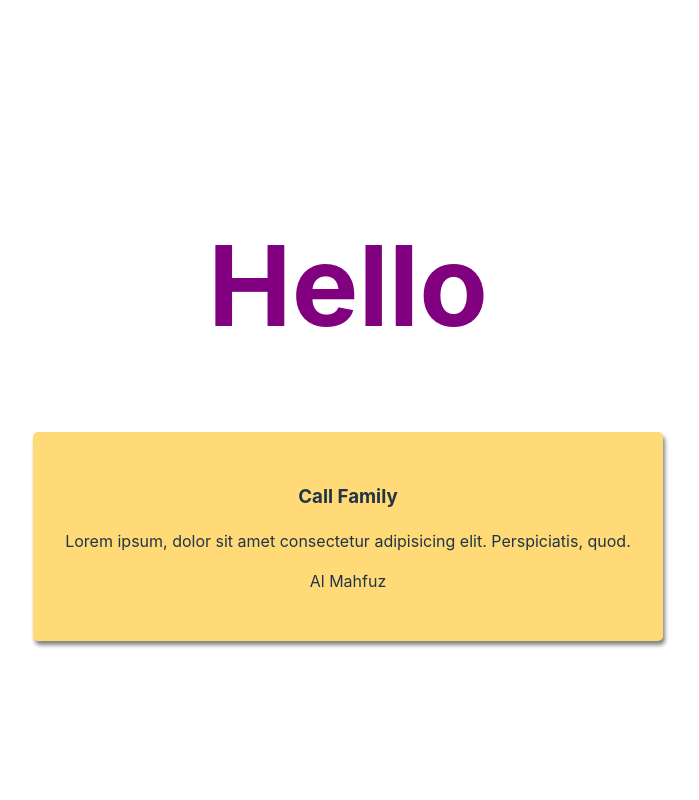
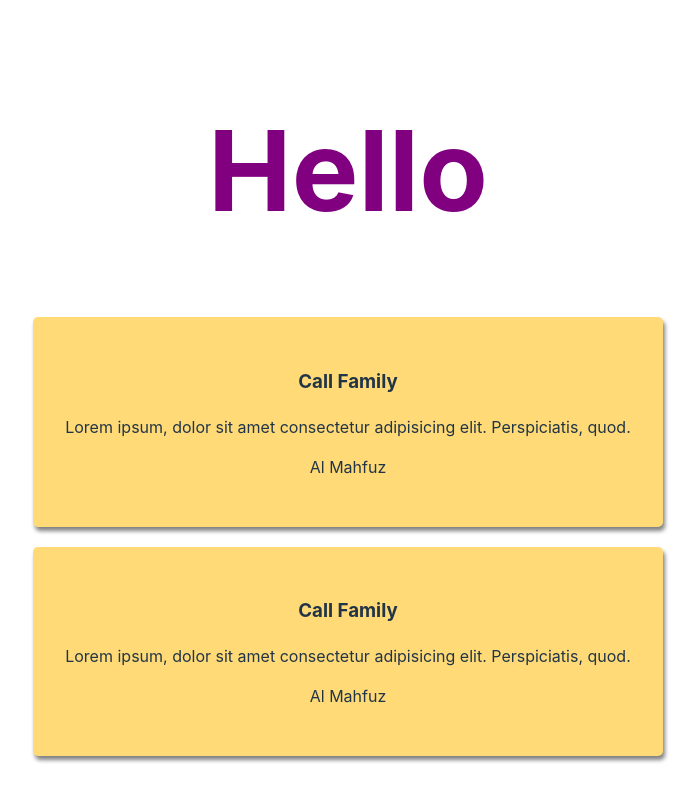
Before and after one commit to AlMahfuzKhanD/react-js-practice, a React (Vite) app in the folder react-by-anisul-islam/: page / in a window 1280 px wide. Shown: the whole page, without its empty margins (292-991 px from the left). Built offline with nearby package versions, Linux system fonts and the light colour scheme.

Commit message:
component done

```diff
--- a/react-by-anisul-islam/src/App.jsx
+++ b/react-by-anisul-islam/src/App.jsx
@@ -1,6 +1,7 @@
 import { useState } from 'react'
 import reactLogo from './assets/react.svg'
 import viteLogo from '/vite.svg'
+import Card from './Card'
 import './App.css'
 
 const headingStyle = {
@@ -14,11 +15,8 @@ function App() {
   return (
     <>
       <h1 className='headingStyle'>Hello</h1>
-      <div className='card'>
-        <h3 className='cardTitle'>Call Family</h3>
-        <p className='cardDesc'>Lorem ipsum, dolor sit amet consectetur adipisicing elit. Perspiciatis, quod.</p>
-        <p className='cardFooter'>Al Mahfuz</p>
-      </div>
+      <Card />
+      <Card />
 
     </>
   )
--- /dev/null
+++ b/react-by-anisul-islam/src/Card.jsx
@@ -0,0 +1,27 @@
+import { useState } from 'react'
+import reactLogo from './assets/react.svg'
+import viteLogo from '/vite.svg'
+import './App.css'
+
+const headingStyle = {
+  color:'red',
+  fontSize:'3rem'
+}
+
+function Card() {
+  const [count, setCount] = useState(0)
+
+  return (
+    <>
+      <div className='card'>
+                <h3 className='cardTitle'>Call Family</h3>
+                <p className='cardDesc'>Lorem ipsum, dolor sit amet consectetur adipisicing elit. Perspiciatis, quod.</p>
+                <p className='cardFooter'>Al Mahfuz</p>
+            </div>
+
+
+    </>
+  )
+}
+
+export default Card
--- a/react-by-anisul-islam/src/main.jsx
+++ b/react-by-anisul-islam/src/main.jsx
@@ -1,6 +1,7 @@
 import { StrictMode } from 'react'
 import { createRoot } from 'react-dom/client'
 import App from './App.jsx'
+import Card from './Card.jsx'
 import './index.css'
 
 
```
